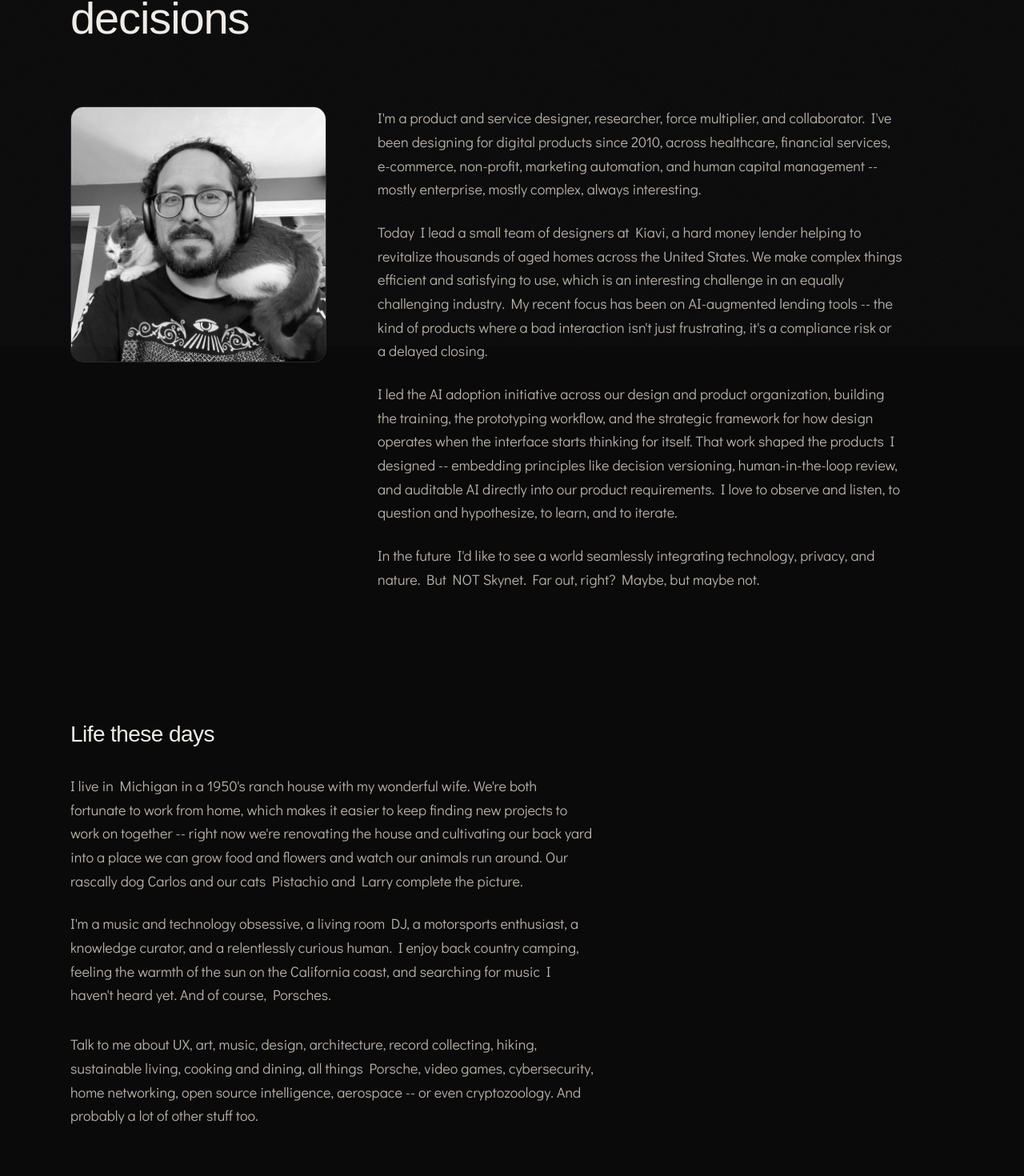
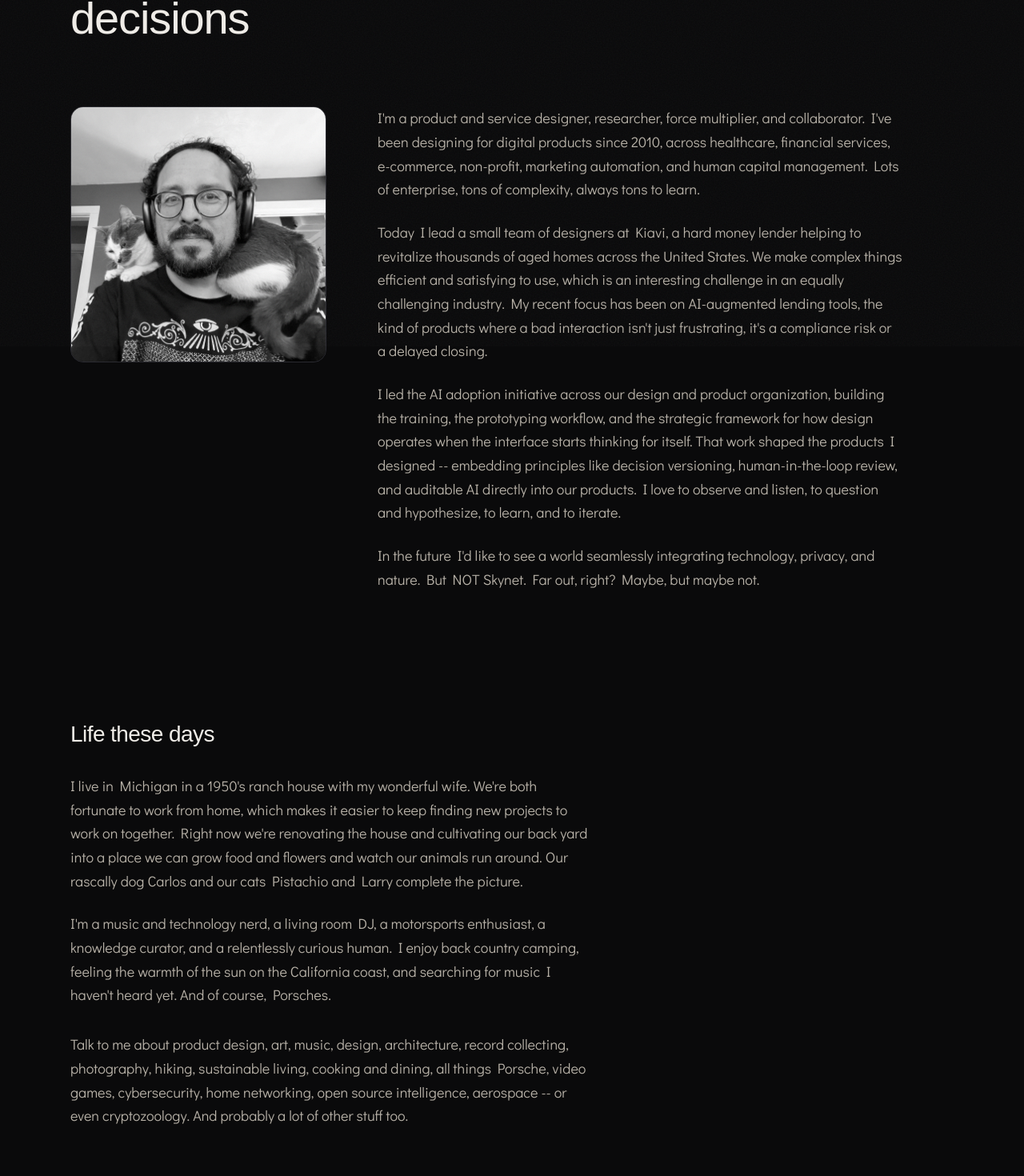
Before and after one commit to amkhz/portfolio, a Next.js app: page /about in a window 1280 px wide. Shown: the part 367-1837 px from the top of the page at 80% size. Built offline with nearby package versions, Linux system fonts and the light colour scheme; no server answers; a web font is replaced by a local one.

Commit message:
Refine About page content for clarity and engagement, updating descriptions and personal insights. Adjust formatting for improved readability.

```diff
--- a/src/app/about/page.tsx
+++ b/src/app/about/page.tsx
@@ -61,8 +61,8 @@ export default function AboutPage() {
                 multiplier, and collaborator. I&apos;ve been designing for
                 digital products since 2010, across healthcare, financial
                 services, e-commerce, non-profit, marketing automation, and
-                human capital management -- mostly enterprise, mostly complex,
-                always interesting.
+                human capital management. Lots of enterprise, tons of complexity,
+                always tons to learn.
               </p>
               <p>
                 Today I lead a small team of designers at Kiavi, a hard money
@@ -70,7 +70,7 @@ export default function AboutPage() {
                 United States. We make complex things efficient and satisfying to
                 use, which is an interesting challenge in an equally challenging
                 industry. My recent focus has been on AI-augmented lending
-                tools -- the kind of products where a bad interaction isn&apos;t
+                tools, the kind of products where a bad interaction isn&apos;t
                 just frustrating, it&apos;s a compliance risk or a delayed
                 closing.
               </p>
@@ -81,7 +81,7 @@ export default function AboutPage() {
                 interface starts thinking for itself. That work shaped the
                 products I designed -- embedding principles like decision
                 versioning, human-in-the-loop review, and auditable AI directly
-                into our product requirements. I love to observe and listen, to
+                into our products. I love to observe and listen, to
                 question and hypothesize, to learn, and to iterate.
               </p>
               <p>
@@ -105,14 +105,14 @@ export default function AboutPage() {
             <p>
               I live in Michigan in a 1950&apos;s ranch house with my wonderful
               wife. We&apos;re both fortunate to work from home, which makes it
-              easier to keep finding new projects to work on together -- right now
+              easier to keep finding new projects to work on together. Right now
               we&apos;re renovating the house and cultivating our back yard into
               a place we can grow food and flowers and watch our animals run
               around. Our rascally dog Carlos and our cats Pistachio and Larry
               complete the picture.
             </p>
             <p>
-              I&apos;m a music and technology obsessive, a living room DJ, a
+              I&apos;m a music and technology nerd, a living room DJ, a
               motorsports enthusiast, a knowledge curator, and a relentlessly
               curious human. I enjoy back country camping, feeling the warmth of
               the sun on the California coast, and searching for music I
@@ -121,8 +121,8 @@ export default function AboutPage() {
           </div>
 
           <p className="mt-8 max-w-[65ch] font-body text-base leading-normal text-text-secondary sm:text-lg">
-            Talk to me about UX, art, music, design, architecture, record
-            collecting, hiking, sustainable living, cooking and dining, all
+            Talk to me about product design, art, music, design, architecture, record
+            collecting, photography, hiking, sustainable living, cooking and dining, all
             things Porsche, video games, cybersecurity, home networking, open
             source intelligence, aerospace -- or even cryptozoology. And probably
             a lot of other stuff too.
```
